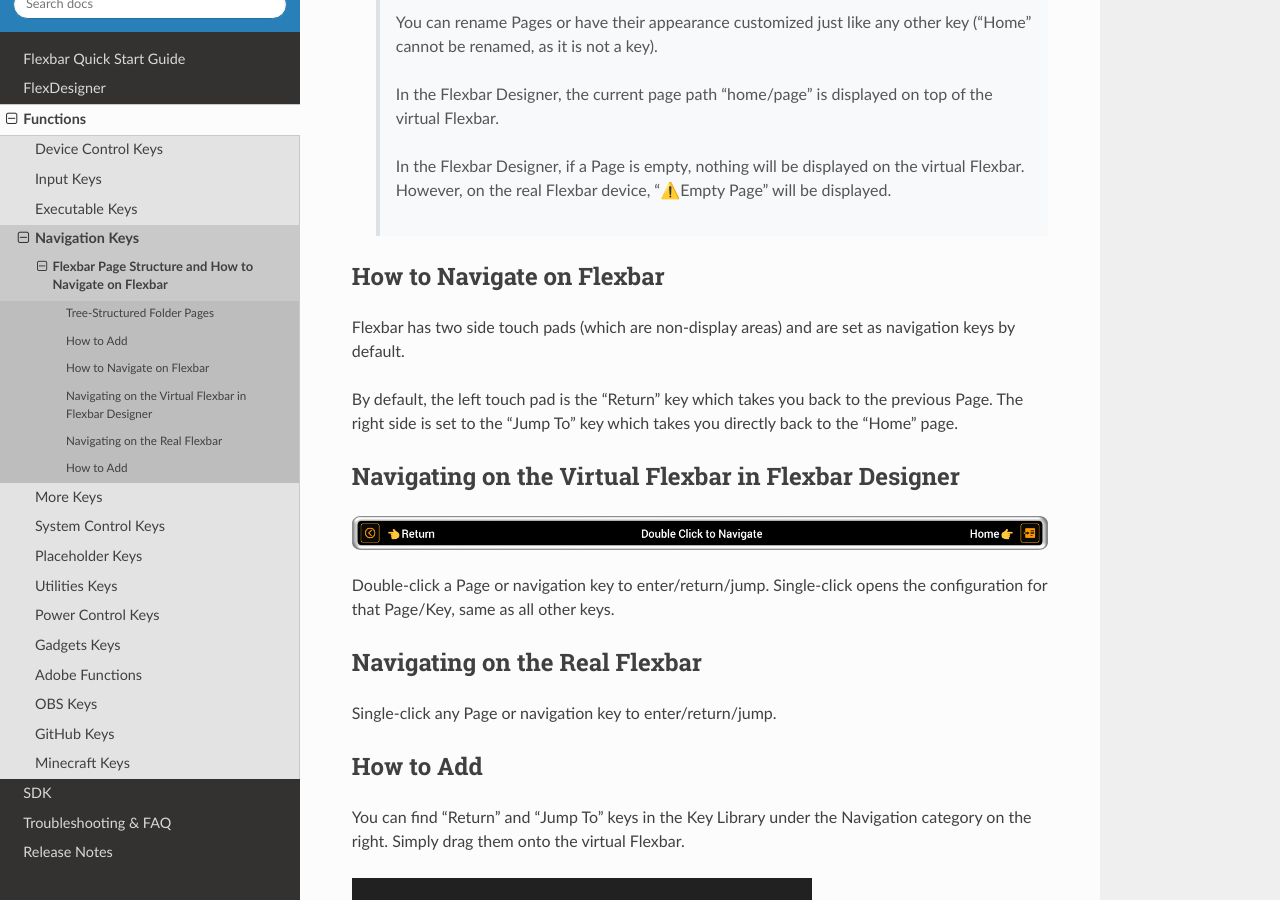
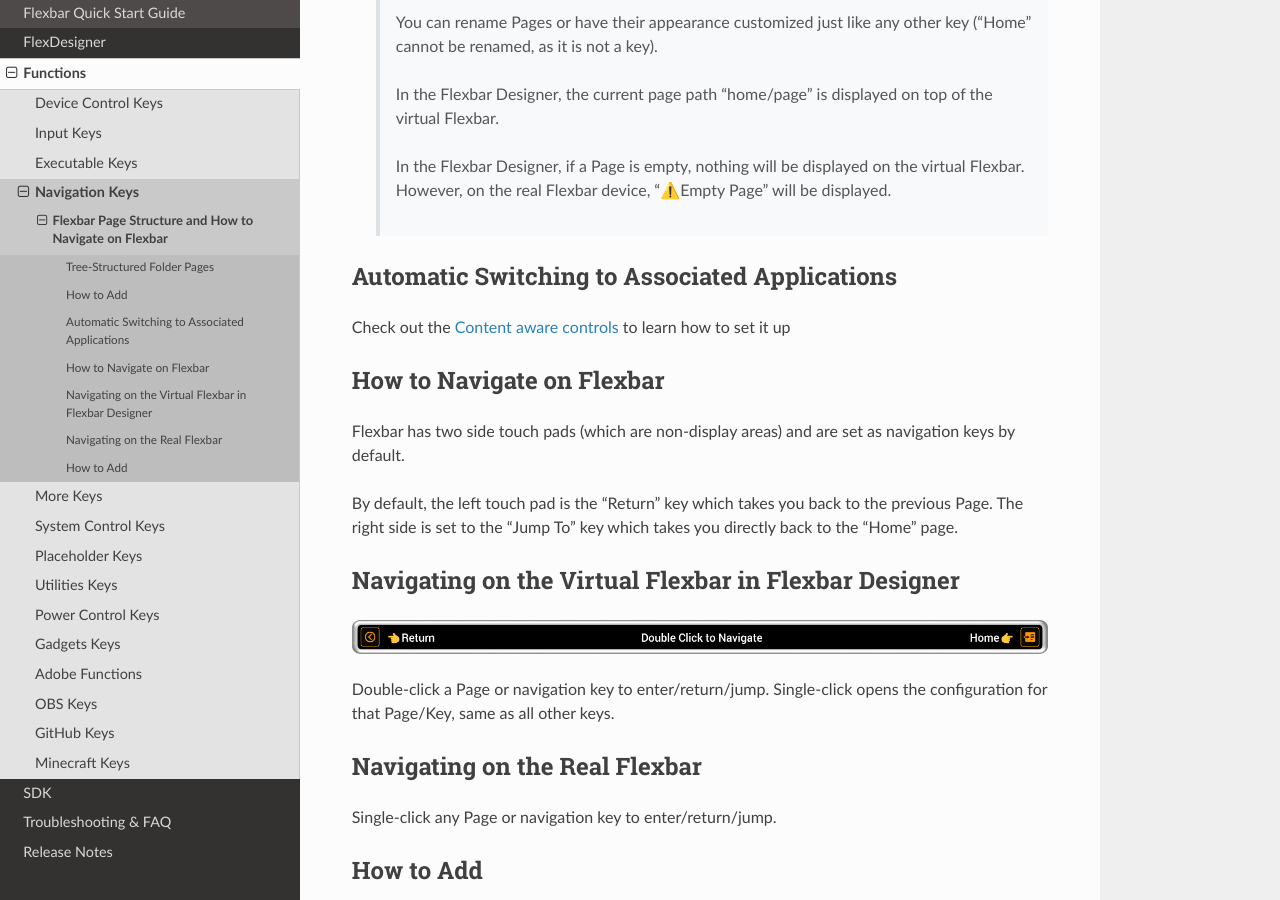
Before and after one commit to ENIAC-Tech/FlexDocumentation, a Sphinx documentation site: the page built from docs/source/functions/navigation/navigation.md, in a window 1280 px wide and 900 px high, scrolled down 1044 px. Built offline with Sphinx 7.4.7 and the Read the Docs theme 3.1.0, drawn with Linux system fonts in a browser that asks for light colours.

Commit message:
update:  jump link to content aware control

```diff
--- a/docs/source/functions/navigation/navigation.md
+++ b/docs/source/functions/navigation/navigation.md
@@ -25,6 +25,10 @@
 > In the Flexbar Designer, the current page path "home/page" is displayed on top of the virtual Flexbar.
 >
 > In the Flexbar Designer, if a Page is empty, nothing will be displayed on the virtual Flexbar. However, on the real Flexbar device, "⚠️Empty Page" will be displayed.
+
+## Automatic Switching to Associated Applications
+
+Check out the [Content aware controls](../../troubleshoting/content_aware_controls.md) to learn how to set it up
 
 ## How to Navigate on Flexbar
 
```
